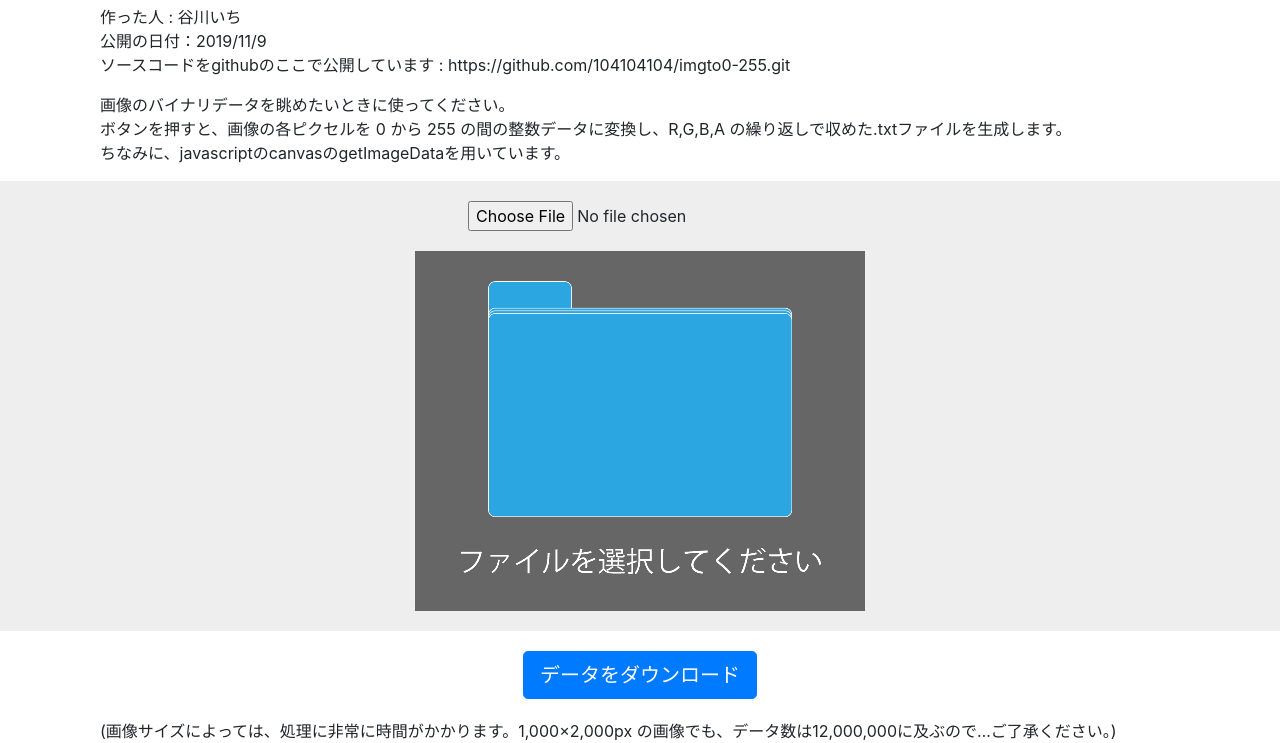
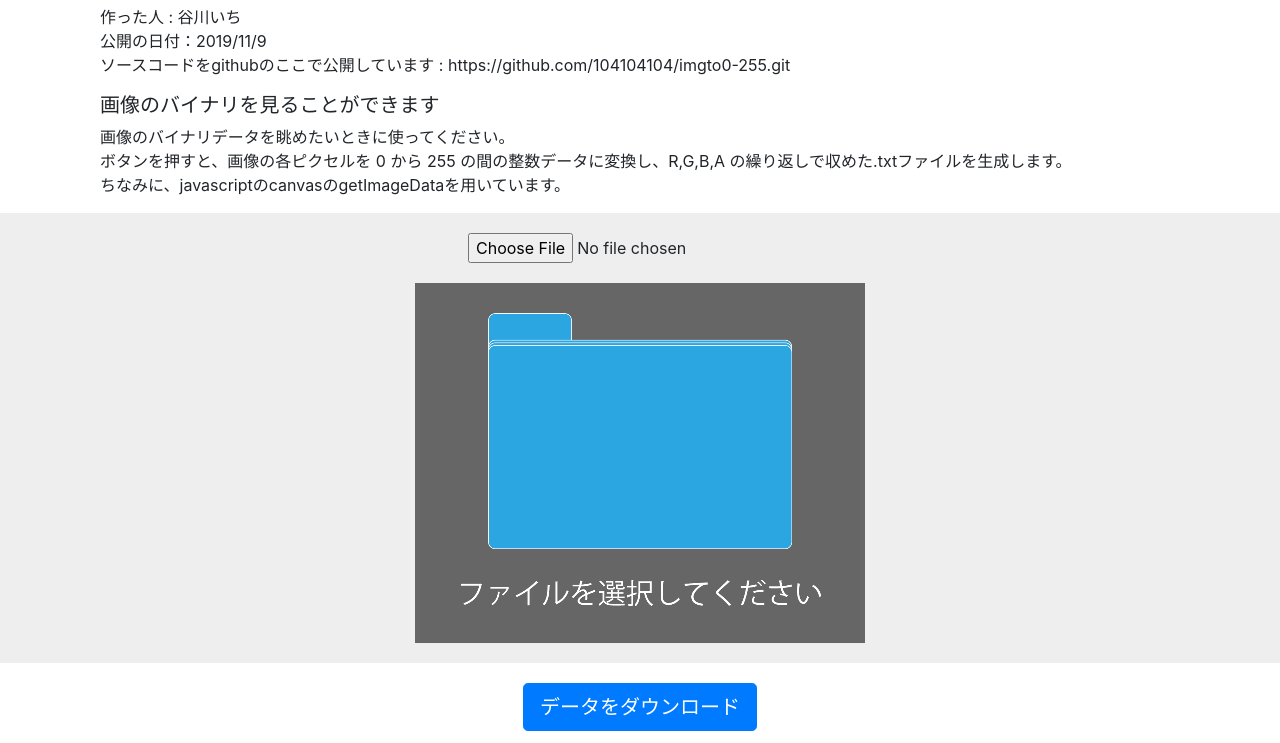
Before and after one commit to 104104104/imgto0-255, a plain HTML site: page index.html in a window 1280 px wide. Shown: the part 83-826 px from the top of the page. Drawn offline with nearby package versions, Linux system fonts and the light colour scheme.

Commit message:
説明文をちょっと追加

```diff
--- a/index.html
+++ b/index.html
@@ -17,6 +17,7 @@
                 <p>作った人 : 谷川いち<br>公開の日付：2019/11/9<br>ソースコードをgithubのここで公開しています : https://github.com/104104104/imgto0-255.git</p>
             </div>
             <div class="col-md-12">
+                <h5>画像のバイナリを見ることができます</h5>
                 <p>画像のバイナリデータを眺めたいときに使ってください。<br>ボタンを押すと、画像の各ピクセルを 0 から 255 の間の整数データに変換し、R,G,B,A の繰り返しで収めた.txtファイルを生成します。<br>ちなみに、javascriptのcanvasのgetImageDataを用いています。</p>
             </div>
         </div>
```
Also changed, not shown: 1 other file.
